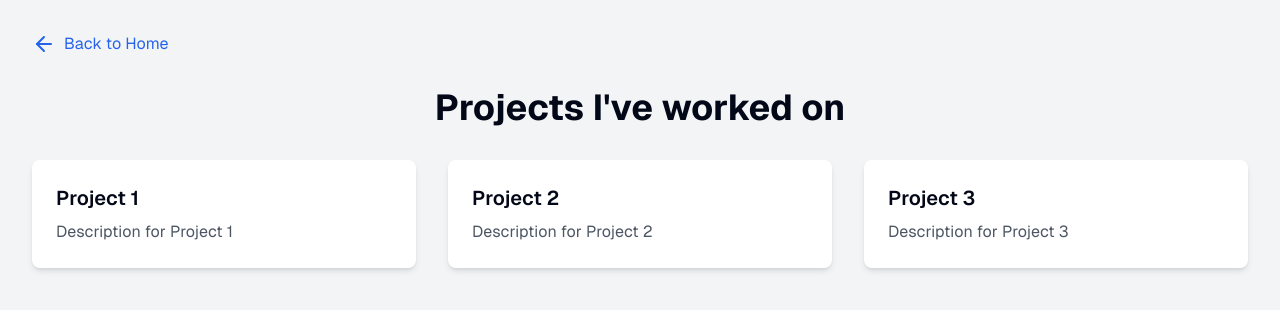
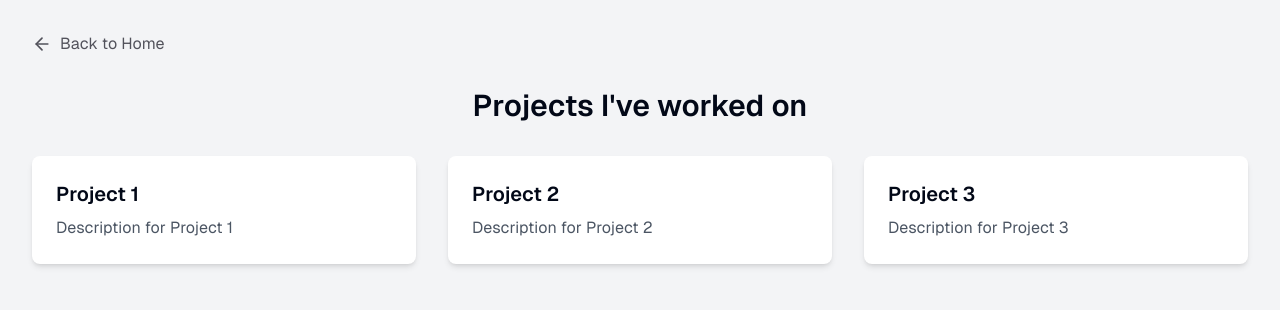
Before and after one commit to seths10/portfolio, a Next.js app: page /projects in a window 1280 px wide. Shown: the top 310 px of the page. Built offline with nearby package versions, Linux system fonts and the light colour scheme.

Commit message:
feat: add some pages (memo, projects, experience)

```diff
--- /dev/null
+++ b/app/experience/page.tsx
@@ -0,0 +1,16 @@
+"use client";
+
+import { ArrowLeft } from "lucide-react";
+import Link from "next/link";
+
+export default function ExperiencePage() {
+  return (
+    <div className="min-h-screen bg-gray-100 dark:bg-zinc-900 p-8">
+      <Link href="/" className="flex items-center text-zinc-600 dark:text-zinc-400 mb-8">
+        <ArrowLeft className="mr-2 h-4.5 w-5" /> Back to Home
+      </Link>
+      <h1 className="text-3xl font-semibold mb-8 text-center">Companies and Organizations I&apos;ve worked with</h1>
+
+    </div>
+  );
+}
--- /dev/null
+++ b/app/memo/page.tsx
@@ -0,0 +1,16 @@
+"use client";
+
+import { ArrowLeft } from "lucide-react";
+import Link from "next/link";
+
+export default function MemoPage() {
+  return (
+    <div className="min-h-screen bg-gray-100 dark:bg-zinc-900 p-8">
+      <Link href="/" className="flex items-center text-zinc-600 dark:text-zinc-400 mb-8">
+        <ArrowLeft className="mr-2 h-4.5 w-5" /> Back to Home
+      </Link>
+      <h1 className="text-3xl font-semibold mb-8 text-center">Some moments I&apos;ve been a part of</h1>
+
+    </div>
+  );
+}
--- a/app/projects/page.tsx
+++ b/app/projects/page.tsx
@@ -1,17 +1,17 @@
 "use client";
 
 import { motion } from "framer-motion";
-import Link from "next/link";
 import { ArrowLeft } from "lucide-react";
 import { projects } from "@/lib/data";
+import Link from "next/link";
 
 export default function ProjectsPage() {
   return (
     <div className="min-h-screen bg-gray-100 dark:bg-zinc-900 p-8">
-      <Link href="/" className="flex items-center text-blue-600 dark:text-blue-400 mb-8">
-        <ArrowLeft className="mr-2" /> Back to Home
+      <Link href="/" className="flex items-center text-zinc-600 dark:text-zinc-400 mb-8">
+        <ArrowLeft className="mr-2 h-4.5 w-5" /> Back to Home
       </Link>
-      <h1 className="text-4xl font-bold mb-8 text-center">Projects I&apos;ve worked on</h1>
+      <h1 className="text-3xl font-semibold mb-8 text-center">Projects I&apos;ve worked on</h1>
       <div className="grid grid-cols-1 md:grid-cols-2 lg:grid-cols-3 gap-8">
         {projects.map((project, index) => (
           <motion.div
```
